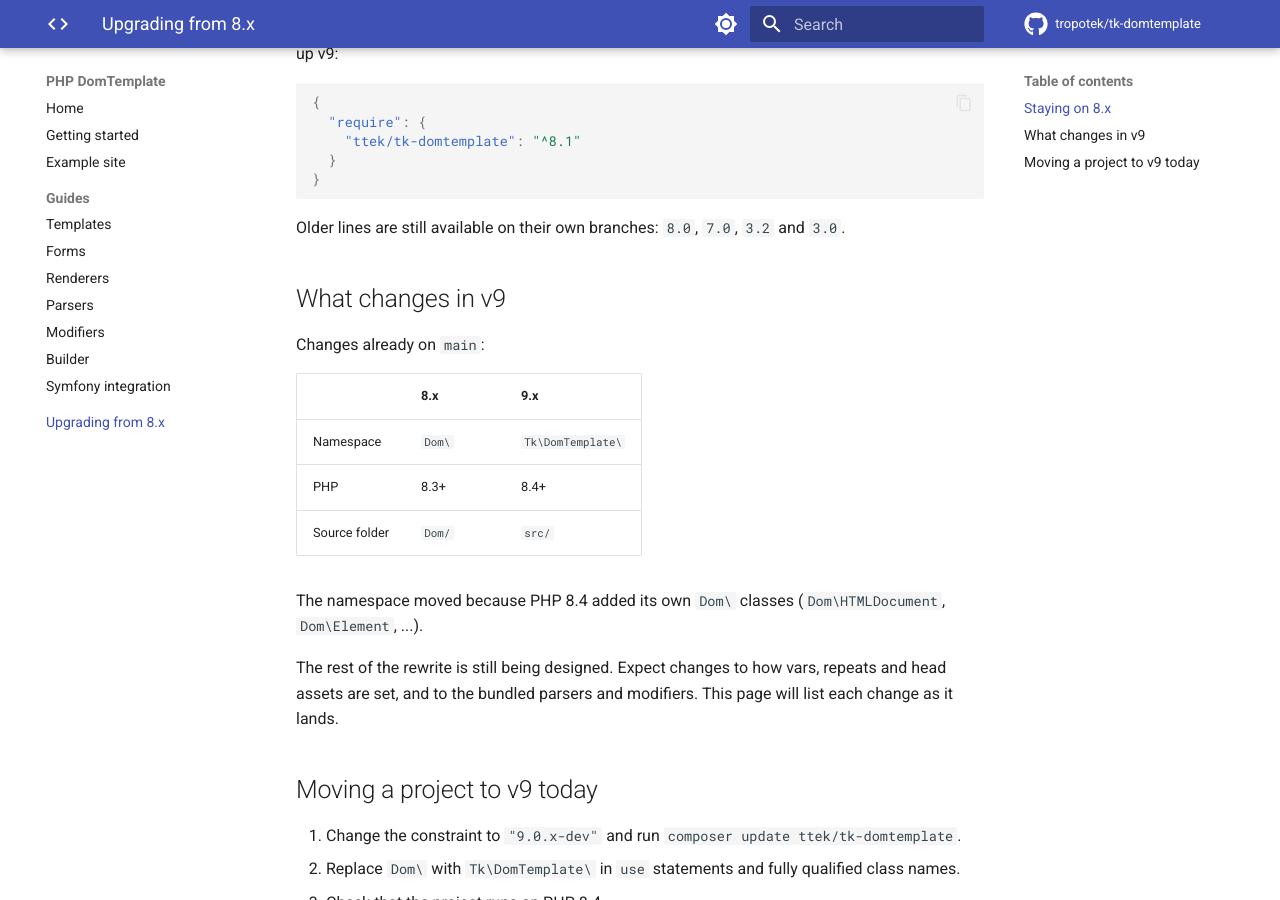
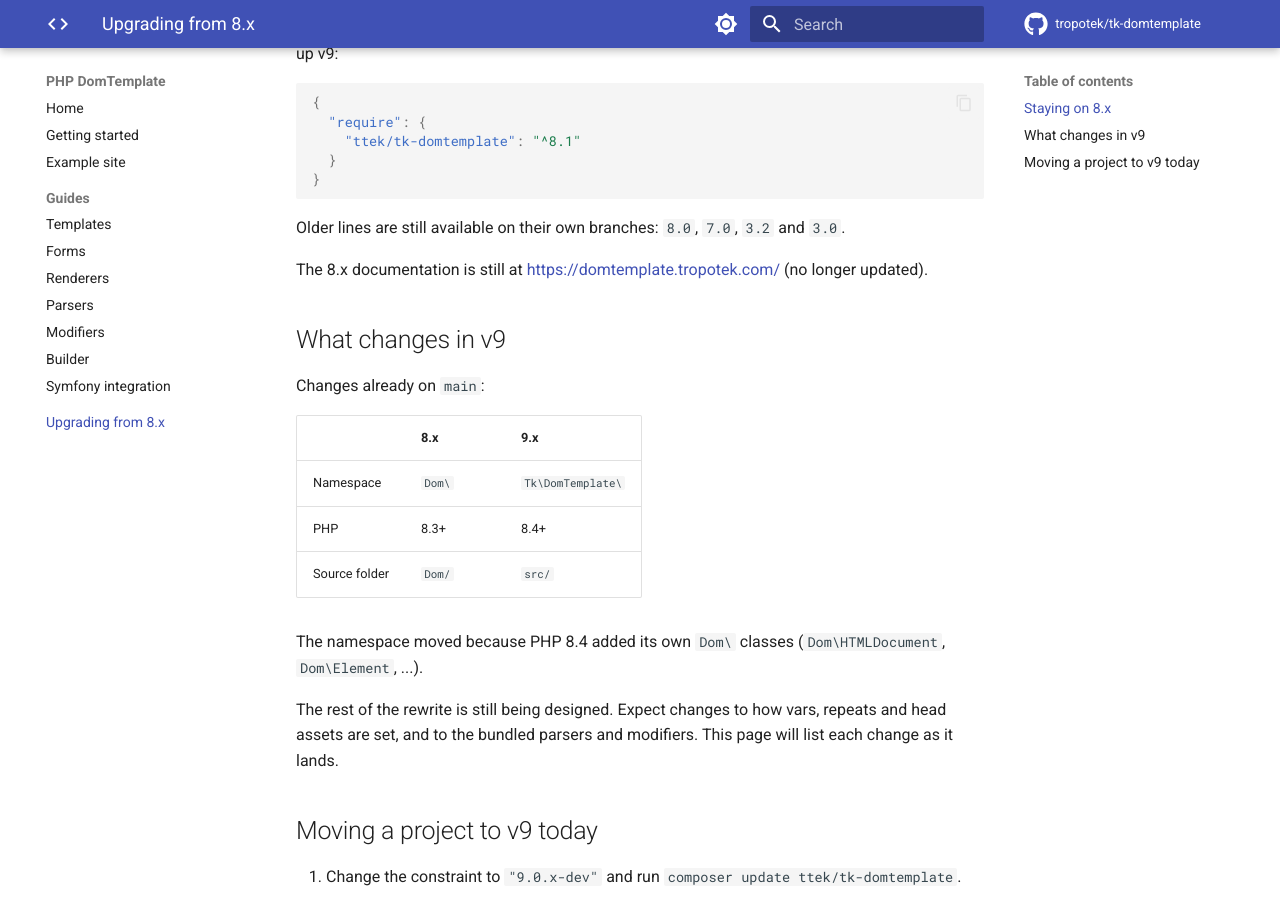
Before and after one commit to tropotek/tk-domtemplate, an MkDocs documentation site: the page built from docs/upgrading.md, in a window 1280 px wide and 900 px high, scrolled down 359 px. Built offline with MkDocs 1.6.1 and Material for MkDocs 9.7.7, drawn with Linux system fonts in a browser that asks for light colours; comment, search, counter and statistics services are not loaded.

Commit message:
Docs: link the 8.x docs site from the upgrading page
Co-Authored-By: Claude Opus 5.5 <noreply@anthropic.com>

````diff
--- a/docs/upgrading.md
+++ b/docs/upgrading.md
@@ -18,6 +18,8 @@ Keep your constraint on 8.x and Composer will never pick up v9:
 ```
 
 Older lines are still available on their own branches: `8.0`, `7.0`, `3.2` and `3.0`.
+
+The 8.x documentation is still at <https://domtemplate.tropotek.com/> (no longer updated).
 
 ## What changes in v9
 
````
